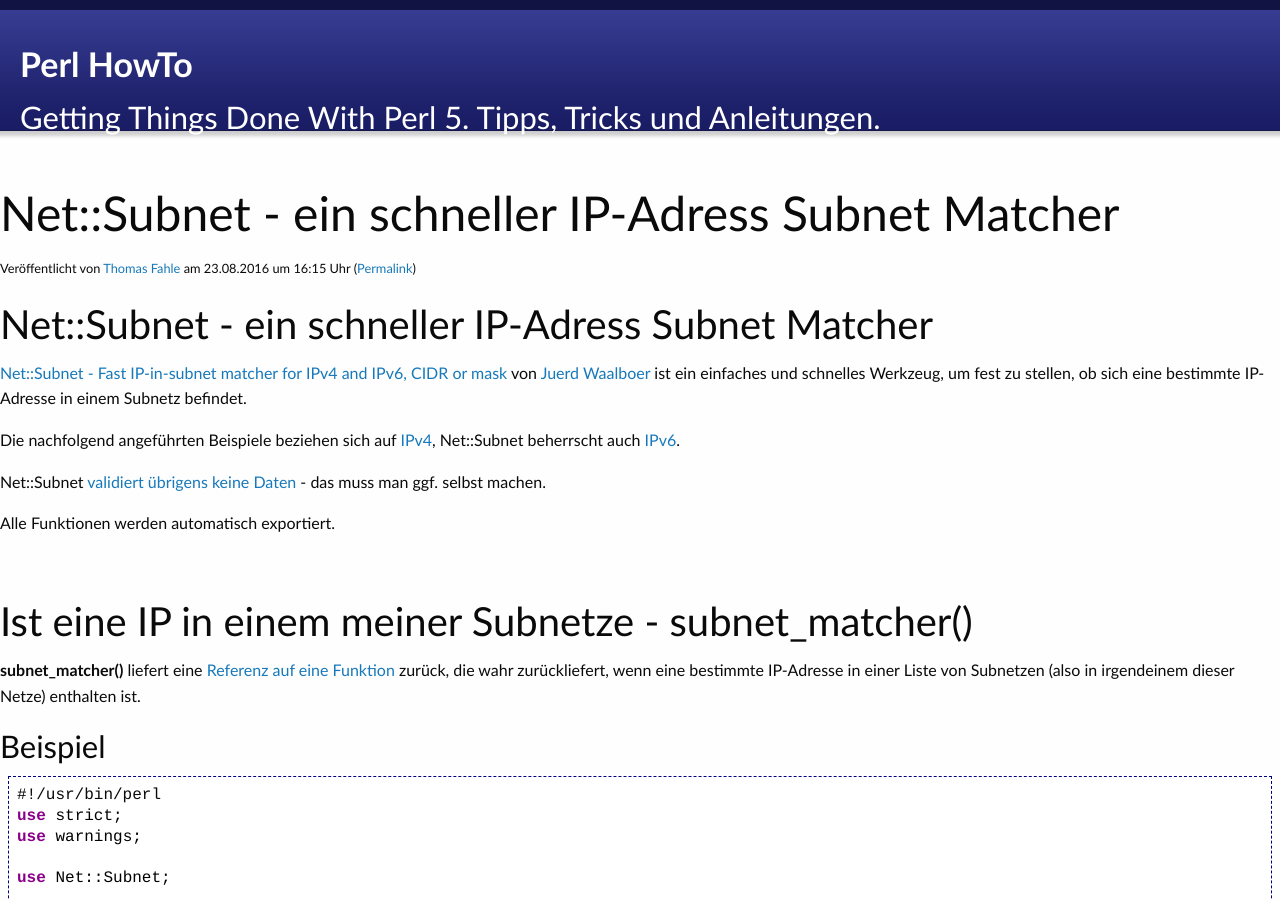
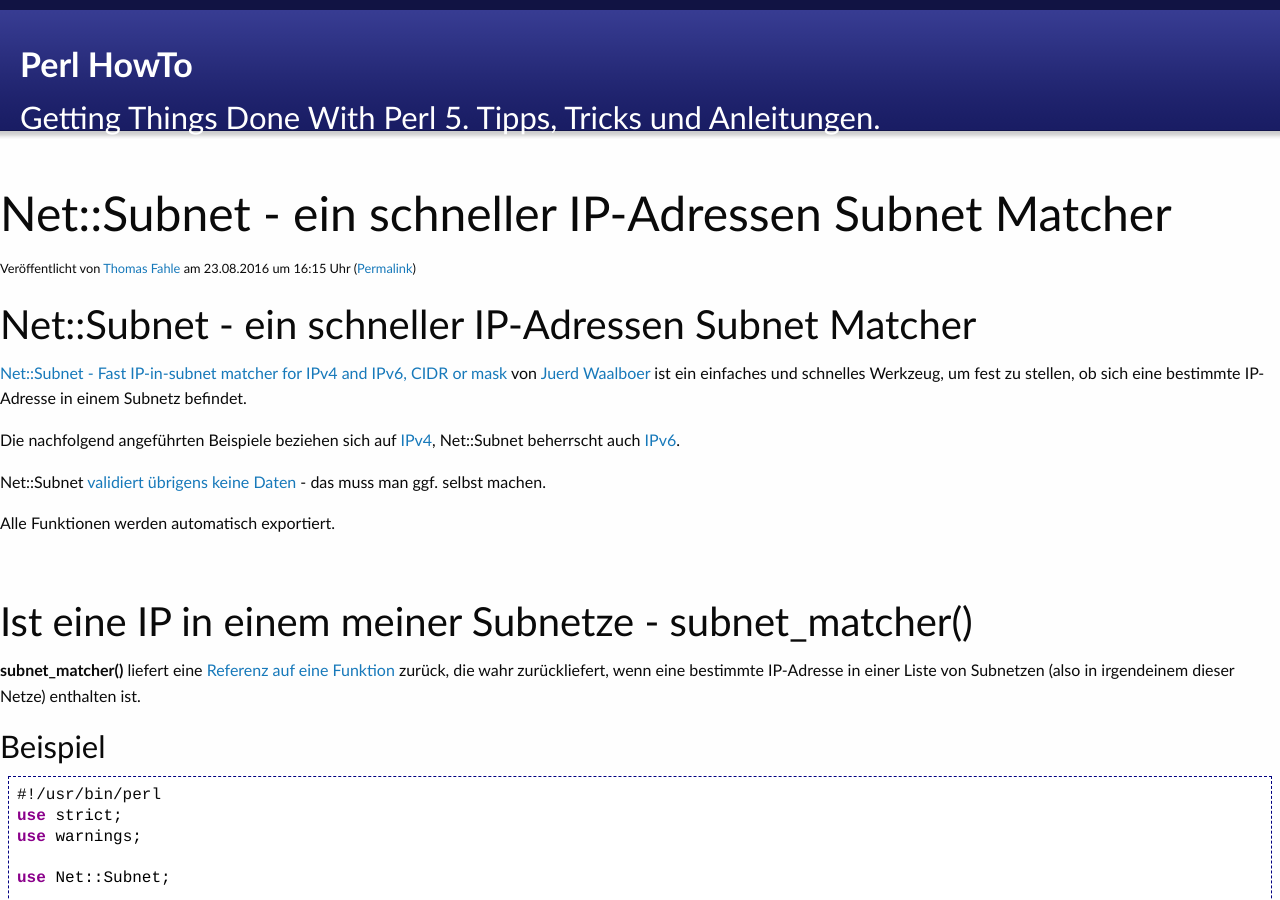
Before and after one commit to perl-howto/perl-howto.github.io, a Jekyll site: the page built from _posts/2016-08-23-net-subnet-ip-address-subnet-matcher.html, in a window 1280 px wide and 900 px high. Built offline with Jekyll 4.4.1, drawn with Linux system fonts in a browser that asks for light colours; nearby versions of some CDN libraries; a style sheet for code colours, icons or effects is not loaded; some of the changed text lies outside the part shown.

Commit message:
Net::Subnet - ein schneller IP-Adress Subnet Matcher

```diff
--- a/_posts/2016-08-23-net-subnet-ip-address-subnet-matcher.html
+++ b/_posts/2016-08-23-net-subnet-ip-address-subnet-matcher.html
@@ -1,14 +1,14 @@
 ---
 layout: post
-title: Net::Subnet - ein schneller IP-Adress Subnet Matcher
+title: Net::Subnet - ein schneller IP-Adressen Subnet Matcher
 date: '2016-08-23 16:15:00 +0000'
 permalink: /2016/08/net-subnet-ip-address-subnet-matcher.html
 author_full_name: "Thomas Fahle"
 author_url: "http://thomas-fahle.de"
-excerpt: "Net::Subnet - ein schneller IP-Adress Subnet Matcher"
+excerpt: "Net::Subnet - ein schneller IP-Adressen Subnet Matcher"
 ---
 
-<h2>Net::Subnet - ein schneller IP-Adress Subnet Matcher</h2>
+<h2>Net::Subnet - ein schneller IP-Adressen Subnet Matcher</h2>
 
 <p>
 <a href="https://metacpan.org/pod/Net::Subnet">Net::Subnet - Fast IP-in-subnet matcher for IPv4 and IPv6, CIDR or mask</a> von <a href="https://metacpan.org/author/JUERD">Juerd Waalboer</a> ist ein einfaches und schnelles Werkzeug, um fest zu stellen, ob sich eine bestimmte IP-Adresse in einem Subnetz befindet.
```
